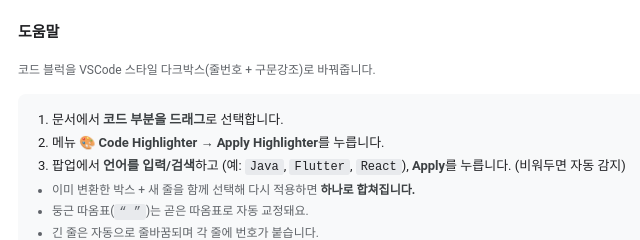
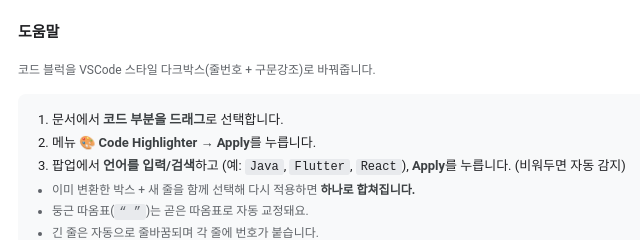
Before and after one commit to taesung1993/google-docs-code-highlighter, a plain HTML site: page Help.html in a window 1280 px wide. Shown: the top 240 px of the page, 0-640 px from the left. Drawn offline with Linux system fonts and the light colour scheme.

Commit message:
도움말 본문도 메뉴명 변경(Apply)에 맞춰 수정
Co-Authored-By: Claude Opus 4.8 (1M context) <noreply@anthropic.com>

```diff
--- a/Help.html
+++ b/Help.html
@@ -60,7 +60,7 @@
       <div class="card">
         <ol>
           <li>문서에서 <b>코드 부분을 드래그</b>로 선택합니다.</li>
-          <li>메뉴 <b>🎨 Code Highlighter → Apply Highlighter</b>를 누릅니다.</li>
+          <li>메뉴 <b>🎨 Code Highlighter → Apply</b>를 누릅니다.</li>
           <li>팝업에서 <b>언어를 입력/검색</b>하고 (예: <code>Java</code>, <code>Flutter</code>, <code>React</code>),
               <b>Apply</b>를 누릅니다. (비워두면 자동 감지)</li>
         </ol>
@@ -80,7 +80,7 @@
       <div class="card">
         <ol>
           <li><b>Select your code</b> in the document by dragging.</li>
-          <li>Open <b>🎨 Code Highlighter → Apply Highlighter</b> from the menu.</li>
+          <li>Open <b>🎨 Code Highlighter → Apply</b> from the menu.</li>
           <li>In the popup, <b>type or search a language</b> (e.g. <code>Java</code>, <code>Flutter</code>, <code>React</code>)
               and click <b>Apply</b>. (Leave it blank for auto‑detect.)</li>
         </ol>
```
